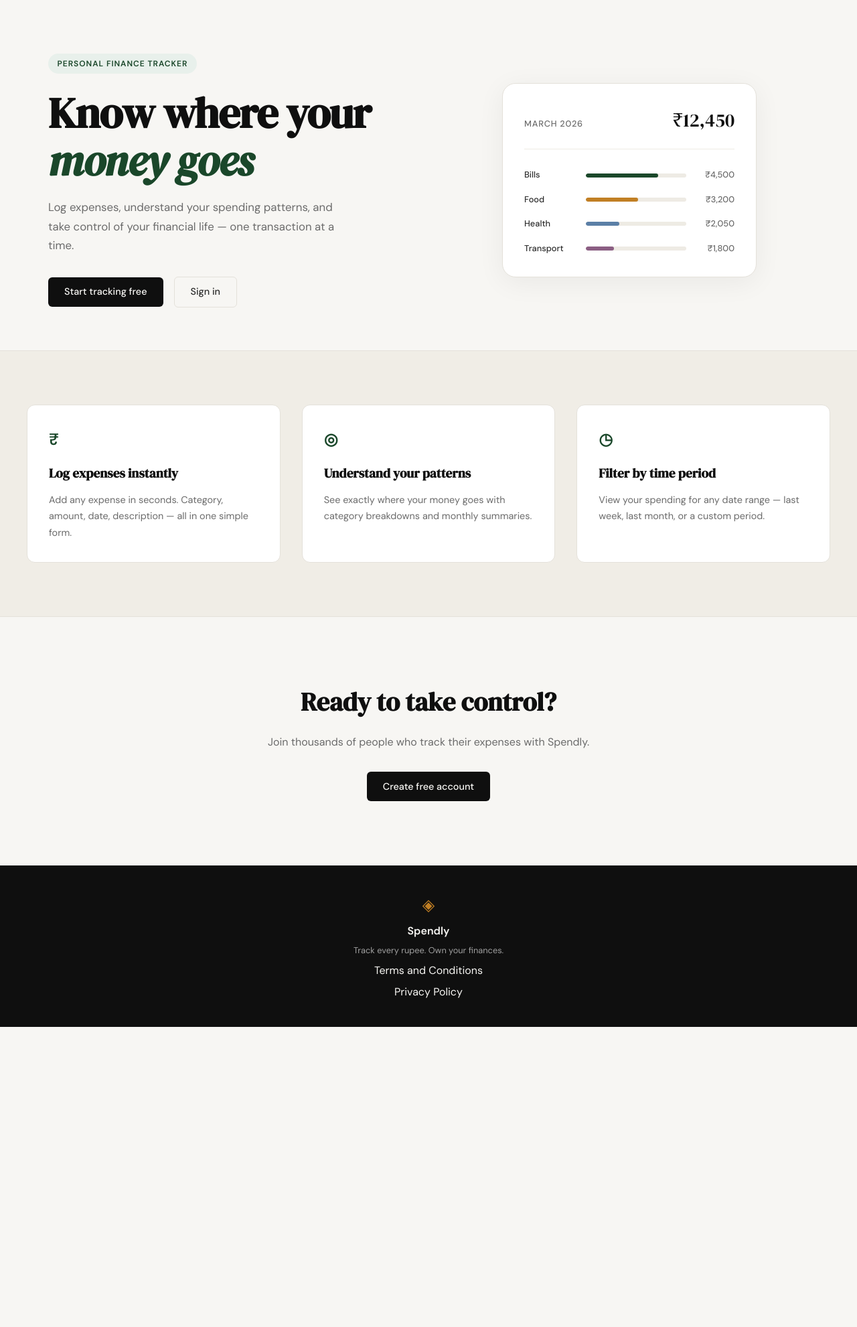
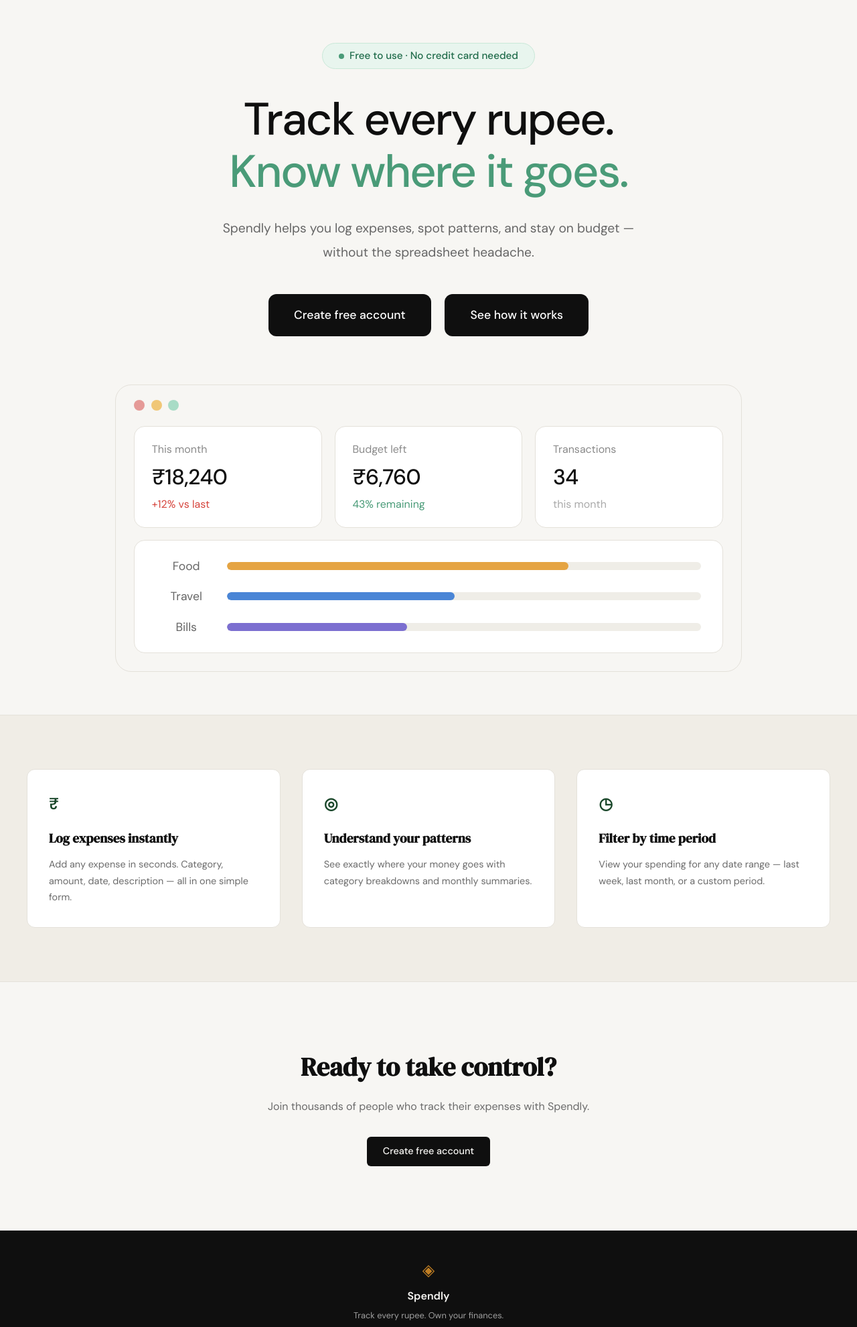
Before and after one commit to gunjaiml/expense_tracker, a Flask app: page / in a window 1280 px wide. Shown: the part 61-2042 px from the top of the page at 67% size. Before the commit the page ends 1594 px from the top, so only its background shows below. Run offline with Flask 3, Linux system fonts and the light colour scheme.

Commit message:
landing: redesign hero section to match mockup

```diff
--- a/static/css/style.css
+++ b/static/css/style.css
@@ -124,137 +124,180 @@ a { color: inherit; text-decoration: none; }
 /* ------------------------------------------------------------------ */
 
 .hero {
-    padding: 5rem 2rem 4rem;
-    display: grid;
-    grid-template-columns: 1fr 1fr;
-    gap: 4rem;
+    padding: 4rem 2rem 4rem;
+    max-width: 1000px;
+    margin: 0 auto;
+    text-align: center;
+    font-family: var(--font-body);
+}
+
+.hero-inner {
+    display: flex;
+    flex-direction: column;
     align-items: center;
-    max-width: var(--max-width);
-    margin: 0 auto;
 }
 
 .hero-badge {
-    display: inline-block;
-    background: var(--accent-light);
-    color: var(--accent);
-    font-size: 0.75rem;
-    font-weight: 600;
-    letter-spacing: 0.08em;
-    text-transform: uppercase;
-    padding: 0.35rem 0.85rem;
+    display: inline-flex;
+    align-items: center;
+    gap: 0.5rem;
+    background: #e8f5ee;
+    border: 1px solid #c9e8d8;
+    color: #1f6b4a;
+    font-size: 0.95rem;
+    font-weight: 500;
+    padding: 0.4rem 1.5rem;
     border-radius: 999px;
-    margin-bottom: 1.5rem;
+    margin-bottom: 2.25rem;
+}
+
+.hero-badge-dot {
+    width: 8px;
+    height: 8px;
+    border-radius: 50%;
+    background: #4a9b78;
 }
 
 .hero-title {
-    font-family: var(--font-display);
-    font-size: clamp(2.5rem, 5vw, 4rem);
-    line-height: 1.1;
-    letter-spacing: -0.02em;
+    font-family: var(--font-body);
+    font-weight: 500;
+    font-size: clamp(2.5rem, 6vw, 4.25rem);
+    line-height: 1.15;
+    letter-spacing: -0.03em;
     color: var(--ink);
-    margin-bottom: 1.25rem;
+    margin-bottom: 1.75rem;
 }
 
-.hero-title em {
-    font-style: italic;
-    color: var(--accent);
-}
+.hero-title-accent { color: #4a9b78; }
 
 .hero-subtitle {
-    font-size: 1.05rem;
-    color: var(--ink-muted);
-    line-height: 1.7;
-    max-width: 460px;
-    margin-bottom: 2rem;
+    font-size: 1.2rem;
+    color: #666;
+    line-height: 1.85;
+    max-width: 620px;
+    margin-bottom: 2.75rem;
 }
 
 .hero-actions {
     display: flex;
-    gap: 1rem;
-    align-items: center;
+    flex-wrap: wrap;
+    justify-content: center;
+    gap: 1.25rem;
 }
 
+.hero-actions .btn-primary,
+.hero-actions .btn-ghost {
+    background: var(--ink);
+    color: #fff;
+    border: none;
+    border-radius: 12px;
+    padding: 1.1rem 2.4rem;
+    font-size: 1.1rem;
+    font-weight: 500;
+}
+
+.hero-actions .btn-primary:hover,
+.hero-actions .btn-ghost:hover { background: var(--ink-soft); color: #fff; }
+
 /* ------------------------------------------------------------------ */
-/* Mock card (hero visual)                                             */
+/* Dashboard mock (hero visual)                                        */
 /* ------------------------------------------------------------------ */
 
-.hero-visual {
-    display: flex;
-    justify-content: center;
+.hero-dashboard {
+    background: var(--paper);
+    border: 1px solid var(--border);
+    border-radius: 24px;
+    padding: 1.4rem 1.7rem 1.7rem;
+    margin-top: 4.5rem;
+    text-align: left;
 }
 
-.mock-card {
-    background: var(--paper-card);
-    border: 1px solid var(--border);
-    border-radius: var(--radius-lg);
-    padding: 2rem;
-    width: 100%;
-    max-width: 380px;
-    box-shadow: 0 8px 40px rgba(0,0,0,0.06);
+.hero-dots {
+    display: flex;
+    gap: 0.6rem;
+    margin-bottom: 1.4rem;
 }
 
-.mock-card-header {
-    display: flex;
-    justify-content: space-between;
-    align-items: baseline;
-    margin-bottom: 1.75rem;
-    padding-bottom: 1.25rem;
-    border-bottom: 1px solid var(--border-soft);
+.hero-dots span {
+    width: 16px;
+    height: 16px;
+    border-radius: 50%;
 }
 
-.mock-label {
-    font-size: 0.8rem;
-    font-weight: 500;
-    color: var(--ink-muted);
-    text-transform: uppercase;
-    letter-spacing: 0.06em;
+.hero-dots span:nth-child(1) { background: #e59a97; }
+.hero-dots span:nth-child(2) { background: #f0c777; }
+.hero-dots span:nth-child(3) { background: #a8dcc6; }
+
+.hero-stats {
+    display: grid;
+    grid-template-columns: repeat(3, 1fr);
+    gap: 1.2rem;
+    margin-bottom: 1.1rem;
 }
 
-.mock-total {
-    font-family: var(--font-display);
-    font-size: 1.75rem;
-    color: var(--ink);
+.hero-stat,
+.hero-bars {
+    background: #fff;
+    border: 1px solid var(--border);
+    border-radius: 16px;
 }
 
-.mock-bars { display: flex; flex-direction: column; gap: 1rem; }
+.hero-stat { padding: 1.35rem 1.6rem; }
 
-.mock-bar-row {
-    display: grid;
-    grid-template-columns: 80px 1fr 60px;
-    align-items: center;
-    gap: 0.75rem;
+.hero-stat-label {
+    font-size: 1rem;
+    color: #8a8a8a;
+    margin-bottom: 0.6rem;
 }
 
-.mock-cat {
-    font-size: 0.8rem;
+.hero-stat-value {
+    font-size: 2rem;
     font-weight: 500;
-    color: var(--ink-soft);
+    color: var(--ink);
+    letter-spacing: -0.02em;
+    line-height: 1.2;
+    margin-bottom: 0.5rem;
 }
 
-.mock-bar-track {
-    height: 6px;
-    background: var(--border-soft);
+.hero-stat-note { font-size: 1rem; color: #aaa; }
+.hero-stat-note.is-negative { color: #d6453d; }
+.hero-stat-note.is-positive { color: #4a9b78; }
+
+.hero-bars {
+    padding: 1.5rem 2rem;
+    display: flex;
+    flex-direction: column;
+    gap: 1.1rem;
+}
+
+.hero-bar-row {
+    display: grid;
+    grid-template-columns: 90px 1fr;
+    align-items: center;
+    gap: 1rem;
+}
+
+.hero-bar-label {
+    font-size: 1.1rem;
+    color: #666;
+    text-align: center;
+}
+
+.hero-bar-track {
+    height: 12px;
+    background: #efede7;
     border-radius: 999px;
     overflow: hidden;
 }
 
-.mock-bar {
+.hero-bar {
     height: 100%;
-    background: var(--accent);
     border-radius: 999px;
-    transition: width 0.6s ease;
 }
 
-.mock-bar-2 { background: var(--accent-2); }
-.mock-bar-3 { background: #5b7fa6; }
-.mock-bar-4 { background: #8b5e83; }
-
-.mock-amt {
-    font-size: 0.8rem;
-    font-weight: 500;
-    color: var(--ink-muted);
-    text-align: right;
-}
+.hero-bar-food { background: #e5a443; }
+.hero-bar-travel { background: #4a85d6; }
+.hero-bar-bills { background: #7c6fd0; }
 
 /* ------------------------------------------------------------------ */
 /* Buttons                                                             */
@@ -572,19 +615,12 @@ a { color: inherit; text-decoration: none; }
 /* ------------------------------------------------------------------ */
 
 @media (max-width: 900px) {
-    .hero {
-        grid-template-columns: 1fr;
-        text-align: center;
-    }
-
-    .hero-subtitle { max-width: 100%; }
-    .hero-actions { justify-content: center; }
-    .hero-visual { display: none; }
-
     .features-inner { grid-template-columns: 1fr; }
 }
 
 @media (max-width: 600px) {
     .nav-links a:not(.nav-cta) { display: none; }
     .hero { padding: 3rem 1rem 2rem; }
+    .hero-stats { grid-template-columns: 1fr; }
+    .hero-bar-row { grid-template-columns: 60px 1fr; }
 }
--- a/templates/landing.html
+++ b/templates/landing.html
@@ -6,56 +6,51 @@
 
 <section class="hero">
     <div class="hero-inner">
-        <div class="hero-badge">Personal Finance Tracker</div>
+        <div class="hero-badge"><span class="hero-badge-dot"></span>Free to use · No credit card needed</div>
         <h1 class="hero-title">
-            Know where your<br>
-            <em>money goes</em>
+            Track every rupee.<br>
+            <span class="hero-title-accent">Know where it goes.</span>
         </h1>
         <p class="hero-subtitle">
-            Log expenses, understand your spending patterns,
-            and take control of your financial life —
-            one transaction at a time.
+            Spendly helps you log expenses, spot patterns, and stay
+            on budget — without the spreadsheet headache.
         </p>
         <div class="hero-actions">
-            <a href="{{ url_for('register') }}" class="btn-primary">Start tracking free</a>
-            <a href="{{ url_for('login') }}" class="btn-ghost">Sign in</a>
+            <a href="{{ url_for('register') }}" class="btn-primary">Create free account</a>
+            <a href="#" class="btn-ghost">See how it works</a>
         </div>
     </div>
-    <div class="hero-visual">
-        <div class="mock-card">
-            <div class="mock-card-header">
-                <span class="mock-label">March 2026</span>
-                <span class="mock-total">₹12,450</span>
+    <div class="hero-dashboard">
+        <div class="hero-dots"><span></span><span></span><span></span></div>
+        <div class="hero-stats">
+            <div class="hero-stat">
+                <div class="hero-stat-label">This month</div>
+                <div class="hero-stat-value">₹18,240</div>
+                <div class="hero-stat-note is-negative">+12% vs last</div>
             </div>
-            <div class="mock-bars">
-                <div class="mock-bar-row">
-                    <span class="mock-cat">Bills</span>
-                    <div class="mock-bar-track">
-                        <div class="mock-bar" style="width: 72%"></div>
-                    </div>
-                    <span class="mock-amt">₹4,500</span>
-                </div>
-                <div class="mock-bar-row">
-                    <span class="mock-cat">Food</span>
-                    <div class="mock-bar-track">
-                        <div class="mock-bar mock-bar-2" style="width: 52%"></div>
-                    </div>
-                    <span class="mock-amt">₹3,200</span>
-                </div>
-                <div class="mock-bar-row">
-                    <span class="mock-cat">Health</span>
-                    <div class="mock-bar-track">
-                        <div class="mock-bar mock-bar-3" style="width: 33%"></div>
-                    </div>
-                    <span class="mock-amt">₹2,050</span>
-                </div>
-                <div class="mock-bar-row">
-                    <span class="mock-cat">Transport</span>
-                    <div class="mock-bar-track">
-                        <div class="mock-bar mock-bar-4" style="width: 28%"></div>
-                    </div>
-                    <span class="mock-amt">₹1,800</span>
-                </div>
+            <div class="hero-stat">
+                <div class="hero-stat-label">Budget left</div>
+                <div class="hero-stat-value">₹6,760</div>
+                <div class="hero-stat-note is-positive">43% remaining</div>
+            </div>
+            <div class="hero-stat">
+                <div class="hero-stat-label">Transactions</div>
+                <div class="hero-stat-value">34</div>
+                <div class="hero-stat-note">this month</div>
+            </div>
+        </div>
+        <div class="hero-bars">
+            <div class="hero-bar-row">
+                <span class="hero-bar-label">Food</span>
+                <div class="hero-bar-track"><div class="hero-bar hero-bar-food" style="width: 72%"></div></div>
+            </div>
+            <div class="hero-bar-row">
+                <span class="hero-bar-label">Travel</span>
+                <div class="hero-bar-track"><div class="hero-bar hero-bar-travel" style="width: 48%"></div></div>
+            </div>
+            <div class="hero-bar-row">
+                <span class="hero-bar-label">Bills</span>
+                <div class="hero-bar-track"><div class="hero-bar hero-bar-bills" style="width: 38%"></div></div>
             </div>
         </div>
     </div>
```
